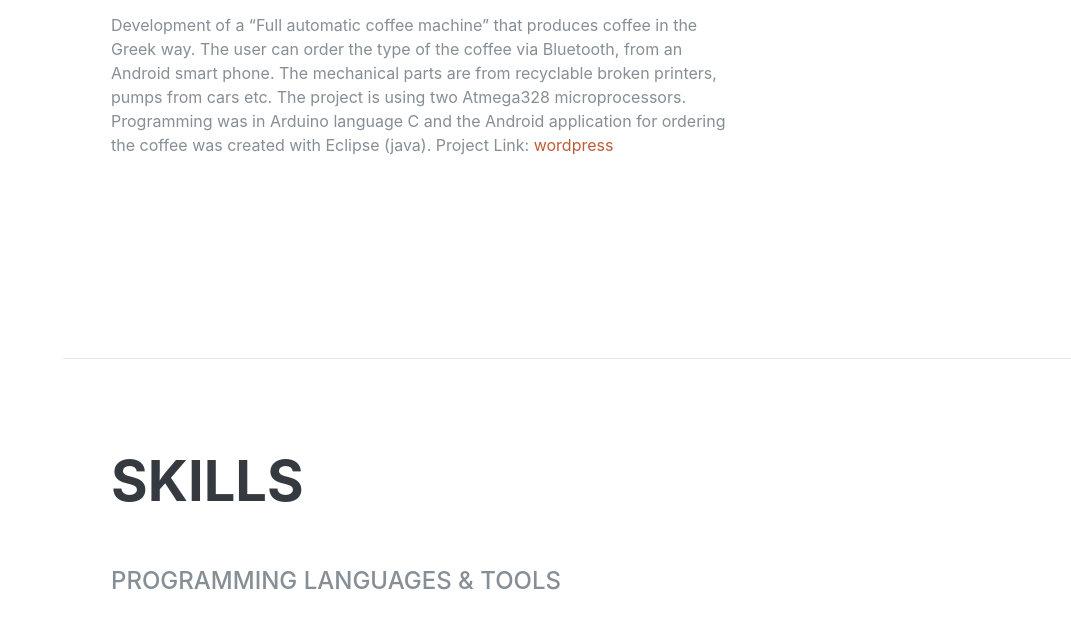
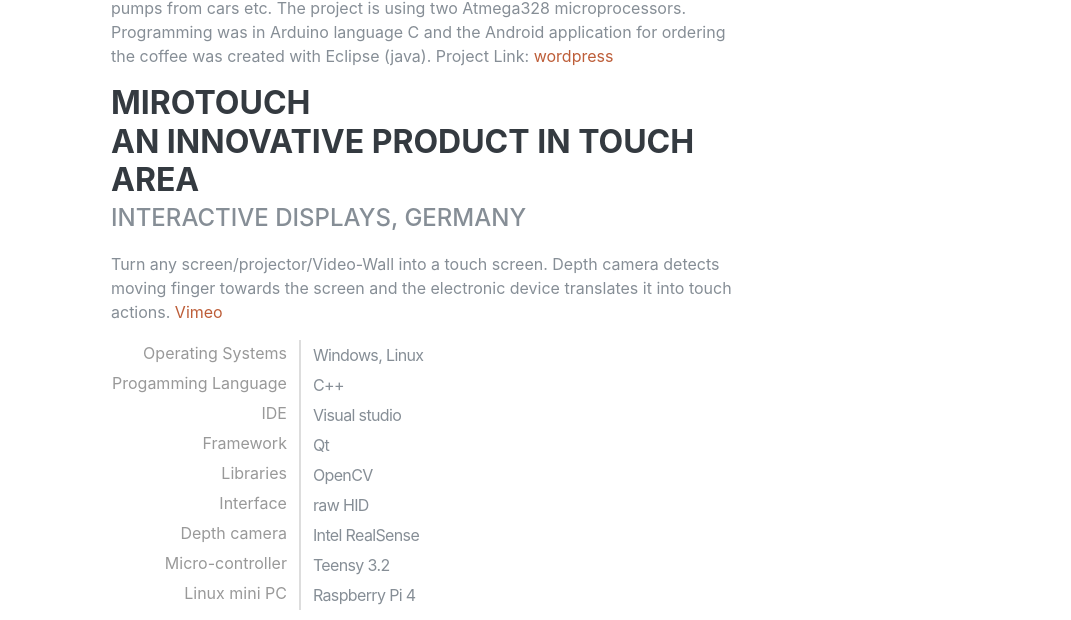
Before and after one commit to ZiSo89/ZiSo89.github.io, a plain HTML site: page index.html in a window 1280 px wide. Shown: the part 4824-5444 px from the top of the page, without its empty margins (209-1280 px from the left). Drawn offline with Linux system fonts and the light colour scheme; a web font is replaced by a local one.

Commit message:
add mirotouch

```diff
--- a/index.html
+++ b/index.html
@@ -32,7 +32,8 @@
                 <img class="img-fluid img-profile rounded-circle mx-auto mb-2" src="img/profile.jpg" alt="">
             </span>
         </a>
-        <button class="navbar-toggler" type="button" data-toggle="collapse" data-target="#navbarSupportedContent" aria-controls="navbarSupportedContent" aria-expanded="false" aria-label="Toggle navigation">
+        <button class="navbar-toggler" type="button" data-toggle="collapse" data-target="#navbarSupportedContent"
+            aria-controls="navbarSupportedContent" aria-expanded="false" aria-label="Toggle navigation">
             <span class="navbar-toggler-icon"></span>
         </button>
         <div class="collapse navbar-collapse" id="navbarSupportedContent">
@@ -69,10 +70,13 @@
                 <h1 class="mb-0">Zisoglou
                     <span class="text-primary">Athanasios</span>
                 </h1>
-                <div class="subheading mb-5"> Mörfelder Landstraße 143 · Frankfurt am Main Germany, 60598 · +49 15733498921 ·
+                <div class="subheading mb-5"> Mörfelder Landstraße 143 · Frankfurt am Main Germany, 60598 · +49
+                    15733498921 ·
                     <a href="mailto:name@email.com">zisoglou@hotmail.gr</a>
                 </div>
-                <p class="lead mb-5">Self-motivated, organized, and tech savvy 'Junior Programmer' seeking a suitable position, to use my programming expertise for developing quality software products fitting to clients' requirements.</p>
+                <p class="lead mb-5">Self-motivated, organized, and tech savvy 'Junior Programmer' seeking a suitable
+                    position, to use my programming expertise for developing quality software products fitting to
+                    clients' requirements.</p>
                 <div class="social-icons">
                     <a href="https://www.linkedin.com/in/athanasios-zisoglou-a3841561" target="_blank">
                         <i class="fab fa-linkedin-in"></i>
@@ -116,7 +120,8 @@
                         <h3 class="mb-0">Software Engineer</h3>
                         <div class="subheading mb-3">Intralot</div>
                         <ul class="circle">
-                            <li>Provide 3rd level support services addressing incidents, problems and service requests</li>
+                            <li>Provide 3rd level support services addressing incidents, problems and service requests
+                            </li>
                             <li>Understand, implement, and automate application controls</li>
                             <li>Reduce ticket backlog by implementing and delivering the permanent SW fix</li>
                             <li>Familiar with Jira, UNIX- Linux, C programming language</li>
@@ -135,7 +140,8 @@
                         <ul class="circle">
                             <li>Programming: Arduino, Raspberry Pi and desktop multimedia applications</li>
                             <li>Software and Hardware integration</li>
-                            <li>Specialization in embedded systems, microcontrollers, sensors, actuators, digital displays, LED lighting systems.</li>
+                            <li>Specialization in embedded systems, microcontrollers, sensors, actuators, digital
+                                displays, LED lighting systems.</li>
                             <li>Electronic testing and implementation of improvements</li>
                             <li>Communication protocols such as RS485, UART, SPI, I2C, UDP </li>
                         </ul>
@@ -151,10 +157,14 @@
                         <div class="subheading mb-3">Kurt Hüttinger GmbH</div>
                         <p>Working on projects for Science & Technology Museums in EU and overseas (75% travel)</p>
                         <ul class="circle">
-                            <li>Actively participating in preliminary project planning (determination of Know-how, materials, tools & technical aids) </li>
-                            <li>Documenting directing services, procurement of materials / services, effective forecast and reporting of all changes to exhibits on site </li>
-                            <li>Coordinating field technicians and engineers for improvements/changes upon customer request </li>
-                            <li>Successfully generating customer input, securing feedback circulation and supervising customer prior acceptance of service providers on site </li>
+                            <li>Actively participating in preliminary project planning (determination of Know-how,
+                                materials, tools & technical aids) </li>
+                            <li>Documenting directing services, procurement of materials / services, effective forecast
+                                and reporting of all changes to exhibits on site </li>
+                            <li>Coordinating field technicians and engineers for improvements/changes upon customer
+                                request </li>
+                            <li>Successfully generating customer input, securing feedback circulation and supervising
+                                customer prior acceptance of service providers on site </li>
                             <li>Programming Languages: Siemens Logo ! PLC, C Family, JavaScript</li>
                             <li>Drawing & reading, architectural and schematic plans </li>
                         </ul>
@@ -168,7 +178,8 @@
                     <div class="resume-content">
                         <h3 class="mb-0">Internship as Software Developer</h3>
                         <div class="subheading mb-3">Kurt Hüttinger GmbH</div>
-                        <p>First international business experience in a German based company specializing in Interactive Exhibitions
+                        <p>First international business experience in a German based company specializing in Interactive
+                            Exhibitions
                         </p>
                         <ul class="circle">
                             <li>Research on interfaces between PC-systems and programmable logic controls (PLC)</li>
@@ -204,7 +215,9 @@
                 <div class="resume-item d-flex flex-column flex-md-row justify-content-between mb-5">
                     <div class="resume-content">
                         <h3 class="mb-0">Udemy (MOOC)</h3>
-                        <p>Used udemy, an online learning platform, to take courses offered by accredited instructors and training programs, to acquire skills in: Unreal Engine C++, Design Patterns in Modern C++.</p>
+                        <p>Used udemy, an online learning platform, to take courses offered by accredited instructors
+                            and training programs, to acquire skills in: Unreal Engine C++, Design Patterns in Modern
+                            C++.</p>
                     </div>
                     <div class="resume-date text-md-right">
                         <span class="text-primary">Apr 2019 - present</span>
@@ -254,8 +267,12 @@
                     <div class="resume-content">
                         <h3 class="mb-0">Erasmus Undergraduate Exchange Program</h3>
                         <div class="subheading mb-3">Akademia Techniczno-Humanistyczna w Bielsku-Białej, Poland </div>
-                        <p>Field Study supervised by Bohdan Borowik (PhD) on the section of embedded systems for a "CNC” project. Development of a program from 16-bit microcontroller PIC 24H256 on a STM32mini controller with ARM 32-bit CortexM3 processor
-                            as well as development of the electronic board. Execution: Control DC, Stepper motor and graphics on 3.2” TFT Touch LCD screen. The microprocessor program was created with Keil µVision IDE in C++.</p>
+                        <p>Field Study supervised by Bohdan Borowik (PhD) on the section of embedded systems for a "CNC”
+                            project. Development of a program from 16-bit microcontroller PIC 24H256 on a STM32mini
+                            controller with ARM 32-bit CortexM3 processor
+                            as well as development of the electronic board. Execution: Control DC, Stepper motor and
+                            graphics on 3.2” TFT Touch LCD screen. The microprocessor program was created with Keil
+                            µVision IDE in C++.</p>
                     </div>
                     <div class="resume-date text-md-right">
                         <span class="text-primary">2011-2012</span>
@@ -266,8 +283,10 @@
                 <div class="resume-item d-flex flex-column flex-md-row justify-content-between">
                     <div class="resume-content">
                         <h3 class="mb-0">Technical High School diploma in Informatics Technology</h3>
-                        <div class="subheading mb-3">Technological Vocational School (TEE) of Alexandroupoli, Greece </div>
-                        <p>Elementary studies in Informatics combined with part-time student employment in a Greek Computing company (Futureland) </p>
+                        <div class="subheading mb-3">Technological Vocational School (TEE) of Alexandroupoli, Greece
+                        </div>
+                        <p>Elementary studies in Informatics combined with part-time student employment in a Greek
+                            Computing company (Futureland) </p>
                     </div>
                     <div class="resume-date text-md-right">
                         <span class="text-primary">2004-2006</span>
@@ -287,13 +306,69 @@
                         <h3 class="mb-0">Automated Coffee Machine</h3>
                         <h3 class="mb-0">Field Study Project as part of the Diploma Thesis</h3>
                         <div class="subheading mb-3">Eastern Macedonia &Thrace Institute of Technology, Greece </div>
-                        <p>Development of a “Full automatic coffee machine” that produces coffee in the Greek way. The user can order the type of the coffee via Bluetooth, from an Android smart phone. The mechanical parts are from recyclable broken printers,
-                            pumps from cars etc. The project is using two Atmega328 microprocessors. Programming was in Arduino language C and the Android application for ordering the coffee was created with Eclipse (java). Project Link:
-                            <a href="http://coffemake.wordpress.com/" target="_blank">wordpress</a></p>
+                        <p>Development of a “Full automatic coffee machine” that produces coffee in the Greek way. The
+                            user can order the type of the coffee via Bluetooth, from an Android smart phone. The
+                            mechanical parts are from recyclable broken printers,
+                            pumps from cars etc. The project is using two Atmega328 microprocessors. Programming was in
+                            Arduino language C and the Android application for ordering the coffee was created with
+                            Eclipse (java). Project Link:
+                            <a href="http://coffemake.wordpress.com/" target="_blank">wordpress</a>
+                        </p>
+
+                        <h3 class="mb-0">Mirotouch</h3>
+                        <h3 class="mb-0">an innovative product in touch area</h3>
+                        <div class="subheading mb-3">Interactive displays, Germany </div>
+                        <p>Turn any screen/projector/Video-Wall into a touch screen. Depth camera detects
+                            moving finger towards the screen and the electronic device translates it into touch
+                            actions.
+                            <a href="https://vimeo.com/453252636" target="_blank">Vimeo</a>
+                        </p>
+                        <table id="skills">
+                            <tr>
+                                <th>Operating Systems</th>
+                                <td>Windows, Linux</td>
+                            </tr>
+                            <tr>
+                                <th>Progamming Language</th>
+                                <td>C++</td>
+                            </tr>
+                            <tr>
+                                <th>IDE</th>
+                                <td>Visual studio</td>
+                            </tr>
+                            <tr>
+                                <th>Framework</th>
+                                <td>Qt</td>
+                            </tr>
+                            <tr>
+                                <th>Libraries</th>
+                                <td>OpenCV</td>
+                            </tr>
+                            <tr>
+                                <th>Interface</th>
+                                <td>raw HID</td>
+                            </tr>
+                            <tr>
+                                <th>Depth camera</th>
+                                <td>Intel RealSense</td>
+                            </tr>
+                            <tr>
+                                <th>Micro-controller</th>
+                                <td>Teensy 3.2</td>
+                            </tr>
+                            <tr>
+                                <th>Linux mini PC</th>
+                                <td>Raspberry Pi 4</td>
+                            </tr>
+                        </table>
+
                     </div>
                     <div class="resume-date text-md-right">
                         <span class="text-primary"> 2010-2011 </span>
                     </div>
+
+
+
                 </div>
             </div>
         </section>
@@ -411,9 +486,12 @@
         <section class="resume-section p-3 p-lg-5 d-flex align-items-center" id="interests">
             <div class="w-100">
                 <h2 class="mb-5">Interests</h2>
-                <p>Apart from a developer, I enjoy most of my time being outdoors. In the winter, I am an avid skier. During the warmer months, I enjoy mountain biking.
+                <p>Apart from a developer, I enjoy most of my time being outdoors. In the winter, I am an avid skier.
+                    During the warmer months, I enjoy mountain biking.
                 </p>
-                <p class="mb-0">When forced indoors, I follow a number of sci-fi and fantasy genre movies and television shows, I am an aspiring chef, and I spend a large amount of my free time exploring the latest technology advancements in the front-end web development
+                <p class="mb-0">When forced indoors, I follow a number of sci-fi and fantasy genre movies and television
+                    shows, I am an aspiring chef, and I spend a large amount of my free time exploring the latest
+                    technology advancements in the front-end web development
                     world.
                 </p>
             </div>
@@ -427,11 +505,14 @@
                 <ul class="fa-ul mb-0">
                     <li>
                         <i class="fa-li fa fa-trophy text-warning"></i> 1
-                        <sup>st</sup>For the project “Funicular” on 7th student construction in Athens </li>
+                        <sup>st</sup>For the project “Funicular” on 7th student construction in Athens
+                    </li>
                     <li>
                     <li>
                         <i class="fa-li fa fa-trophy text-warning"></i> 1
-                            <sup>st</sup>First prize from <a href="http://www.i2fest.gr/?lang=en" target="_blank">i2fest</a> festival on computer-based systems</li>
+                        <sup>st</sup>First prize from <a href="http://www.i2fest.gr/?lang=en" target="_blank">i2fest</a>
+                        festival on computer-based systems
+                    </li>
                     <li>
                 </ul>
             </div>
```
Lines whose indentation alone changed are shown as unchanged.
